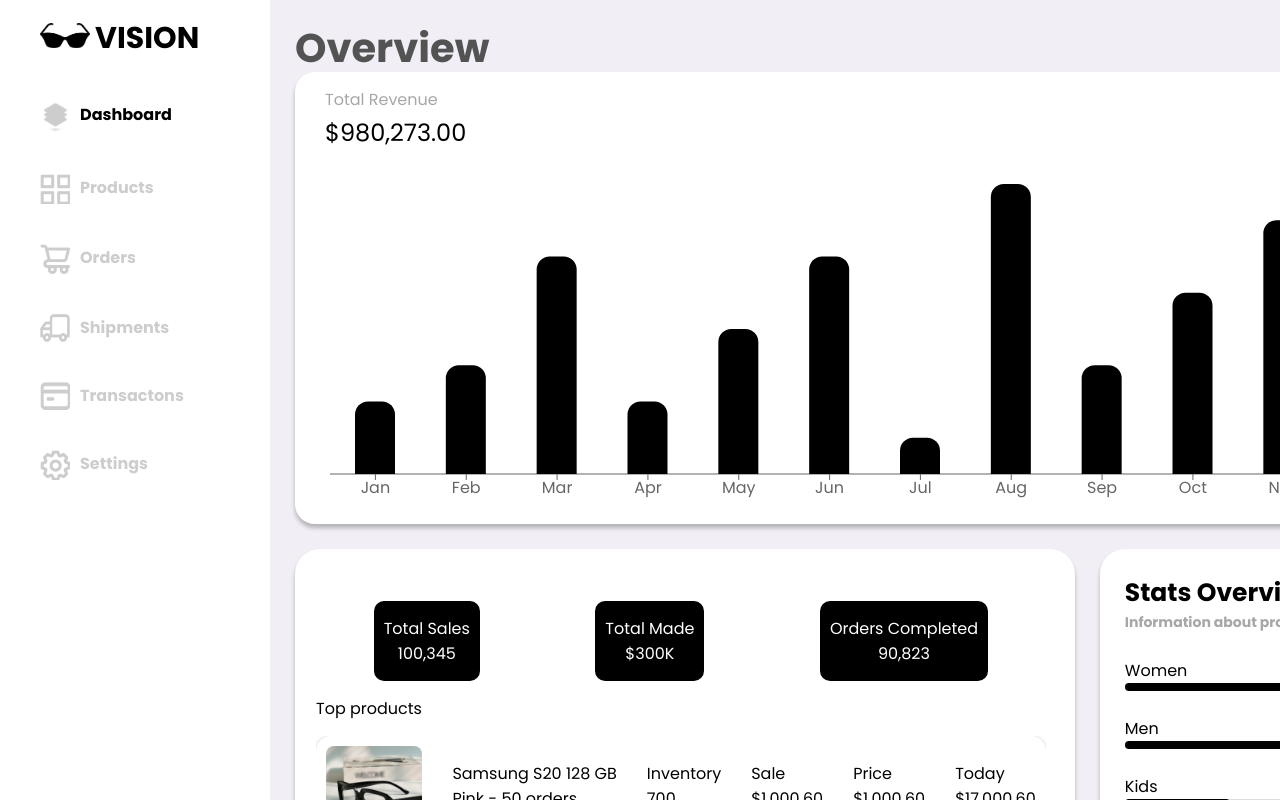
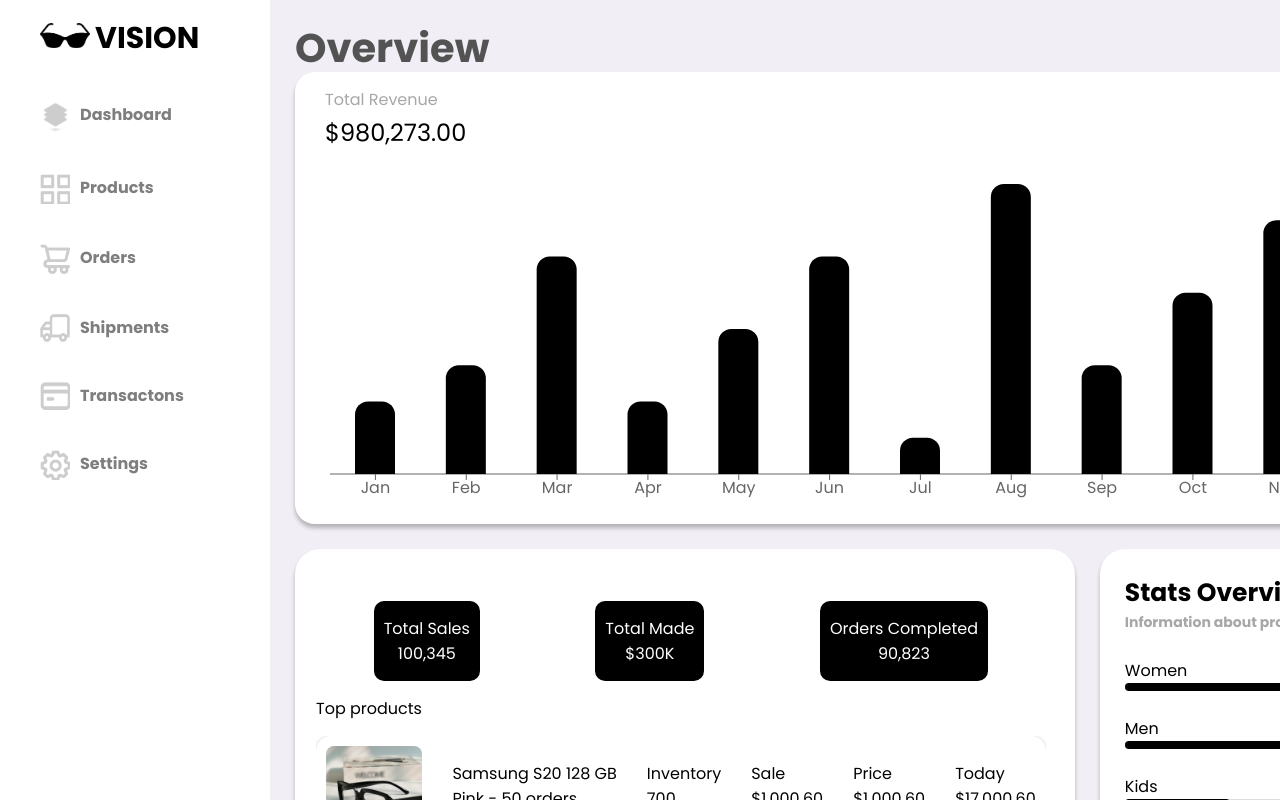
Before and after one commit to cherubim777/eye-glasses-shopping-frontend, a React (Vite) app: page /retailer in a window 1280 px wide. Shown: the top 800 px of the page. Built offline with nearby package versions, Linux system fonts and the light colour scheme.

Commit message:
add authentication for customer login page, add navlinks for retailer navbar

```diff
--- a/src/App.css
+++ b/src/App.css
@@ -68,8 +68,14 @@ body{
     height: 20px;
 }
 
-.clicked {
+.retailer-navbar a.active {
+    opacity: 1;
+}
+
+.retailer-navbar .inactive {
+    text-decoration: none;
     color: black;
+    opacity: 0.5;
 }
 
 .search-btn{
--- a/src/Dashboard.jsx
+++ b/src/Dashboard.jsx
@@ -21,7 +21,7 @@ export default function Dashboard(){
       ];
     return (
         <div className="dashboard">
-            <Navbar user="retailer" page="Dashboard"/>
+            <Navbar user="retailer" />
             <div className="dashboard-body">
                 <div className="dashboard-title">Overview</div>
                 <div className="barchart">
--- a/src/Login.jsx
+++ b/src/Login.jsx
@@ -2,11 +2,15 @@ import React from "react";
 import UserInput from "./UserInput";
 import './Login.css'
 import {useState} from "react"
+import {useNavigate} from "react-router-dom"
+
 
 export default function login(){
 
     const [username, setUsername] = useState('');
     const [password, setPassword] = useState('');
+
+    const navigate = useNavigate()
 
     const handleUsernameChange = (event) => {
         setUsername(event.target.value);
@@ -28,7 +32,20 @@ export default function login(){
             password: password
         })
         })
-        .then(response => response.json())
+        .then(response => {
+            switch (response.status){
+                case 200:
+                    navigate('/')
+                    break
+                case 400:
+                    alert("Error Occured. Please try again")
+                    break
+                case 401:
+                    alert("Incorrect Username or Password")
+                    break
+            }
+            return response.json()
+        })
         .then(data => {
             const token = data.access;
             localStorage.setItem('authToken',token);
--- a/src/Navbar.jsx
+++ b/src/Navbar.jsx
@@ -1,30 +1,7 @@
 import React from "react";
+import { NavLink } from 'react-router-dom';
 
 export default function Navbar(props){
-    let classNameArray = ["", "", "", "", "", ""]
-    switch(props.page){
-        case "Dashboard":
-            classNameArray[0] = "clicked"
-            break
-        case "Products":
-            classNameArray[1] = "clicked"
-            break
-        case "Orders":
-            classNameArray[2] = "clicked"
-            break
-        case "Transactions":
-            classNameArray[3] = "clicked"
-            break
-        case "Shipment":
-            classNameArray[4] = "clicked"
-            break
-        case "Settings":
-            classNameArray[5] = "clicked"
-            break
-
-
-    }
-
 
     const customerNavbar =
         <div className="navbar">
@@ -45,37 +22,37 @@ export default function Navbar(props){
                 <li>
                     <div className="retailer-navbar-links">
                         <img src="/src/assets/navbar/dashboard.png" alt="dashboard logo"/>
-                        <div className={classNameArray[0]}>Dashboard</div>
+                        <NavLink to="/retailer/" className="inactive">Dashboard</NavLink>
                     </div>
                     </li>
                     <li>
                     <div className="retailer-navbar-links">
                         <img src="/src/assets/navbar/products.png" alt="Products logo"/>
-                        <div className={classNameArray[1]}>Products</div>
+                        <NavLink to="/retailer/products" className="inactive">Products</NavLink>
                     </div>
                     </li>
                     <li>
                     <div className="retailer-navbar-links">
                         <img src="/src/assets/navbar/orders.png" alt="orders logo"/>
-                        <div className={classNameArray[2]}>Orders</div>
+                        <NavLink to="/retailer/orders" className="inactive">Orders</NavLink>
                     </div>
                     </li>
                     <li>
                     <div className="retailer-navbar-links">
                         <img src="/src/assets/navbar/shipments.png" alt="Shipments logo"/>
-                        <div className={classNameArray[3]}>Shipments</div>
+                        <NavLink to="/retailer/shipments" className="inactive">Shipments</NavLink>
                     </div>
                     </li>
                     <li>
                     <div className="retailer-navbar-links">
                         <img src="/src/assets/navbar/transactions.png" alt="transactions logo"/>
-                        <div className={classNameArray[4]}>Transactons</div>
+                        <NavLink to="/retailer/transactions" className="inactive">Transactons</NavLink>
                     </div>
                     </li>
                     <li>
                     <div className="retailer-navbar-links">
                         <img src="/src/assets/navbar/settings.png" alt="settings logo"/>
-                        <div className={classNameArray[5]}>Settings</div>
+                        <NavLink to="/retailer/settings" className="inactive">Settings</NavLink>
                     </div>
                     </li>
             </ul>
--- a/src/SellerSettings.jsx
+++ b/src/SellerSettings.jsx
@@ -6,7 +6,7 @@ export default function SellerSettings()
 {
     return (
         <div className="settings">
-            <Navbar user="retailer" page="Settings"/>
+            <Navbar user="retailer" />
             <div className="settings-body">
                 <h3>Store Details</h3>
                 <div className="profile">
```
